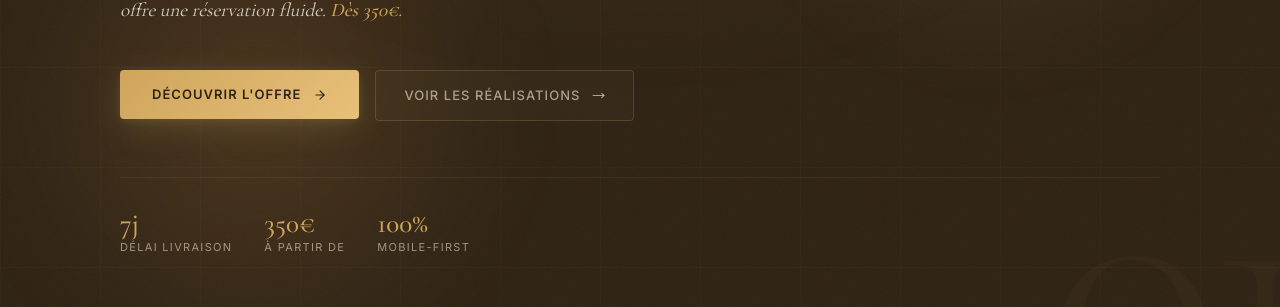
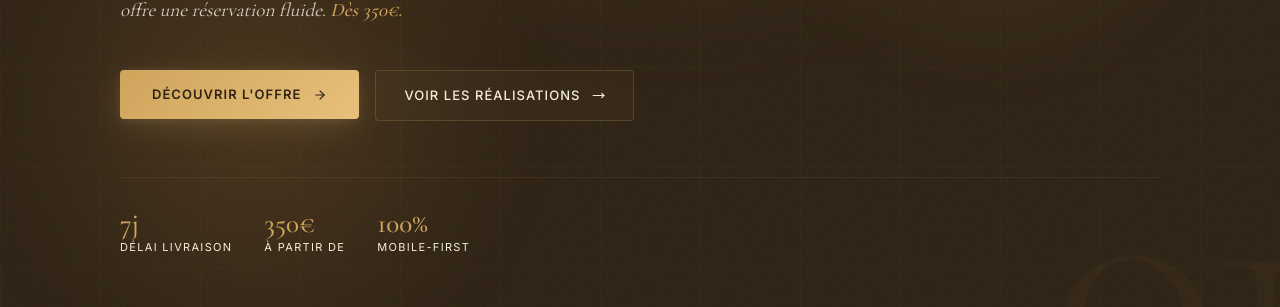
Before and after one commit to HEYMTAK/simon-peckre, a Next.js app: page /beaute in a window 1280 px wide. Shown: the part 733-1040 px from the top of the page. Built offline with nearby package versions, Linux system fonts and the light colour scheme.

Commit message:
fix: bouton réalisations et labels proof strip en blanc pur

```diff
--- a/src/components/beaute/Hero.tsx
+++ b/src/components/beaute/Hero.tsx
@@ -263,7 +263,7 @@ export default function Hero() {
                 style={{
                   padding: "14px 28px",
                   border: "1px solid rgba(196,169,106,0.22)",
-                  color: "rgba(232,223,208,0.65)",
+                  color: "#F5EDD8",
                   fontFamily: "var(--font-inter)",
                   fontSize: "13px",
                   fontWeight: 500,
@@ -284,7 +284,7 @@ export default function Hero() {
                 }}
                 onMouseLeave={e => {
                   (e.currentTarget as HTMLElement).style.borderColor = "rgba(196,169,106,0.22)";
-                  (e.currentTarget as HTMLElement).style.color = "rgba(232,223,208,0.65)";
+                  (e.currentTarget as HTMLElement).style.color = "#F5EDD8";
                   (e.currentTarget as HTMLElement).style.background = "rgba(196,169,106,0.04)";
                   (e.currentTarget as HTMLElement).style.transform = "translateY(0)";
                 }}
@@ -326,7 +326,7 @@ export default function Hero() {
                     fontSize: "11px",
                     letterSpacing: "0.12em",
                     textTransform: "uppercase",
-                    color: "rgba(245,237,216,0.55)",
+                    color: "#F5EDD8",
                   }}>{label}</span>
                 </div>
               ))}
```
